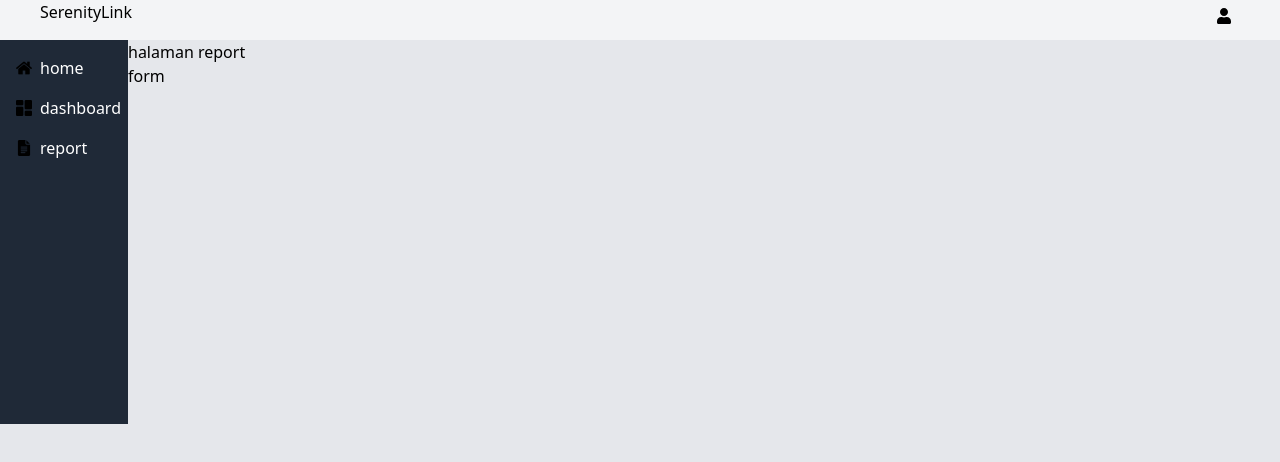
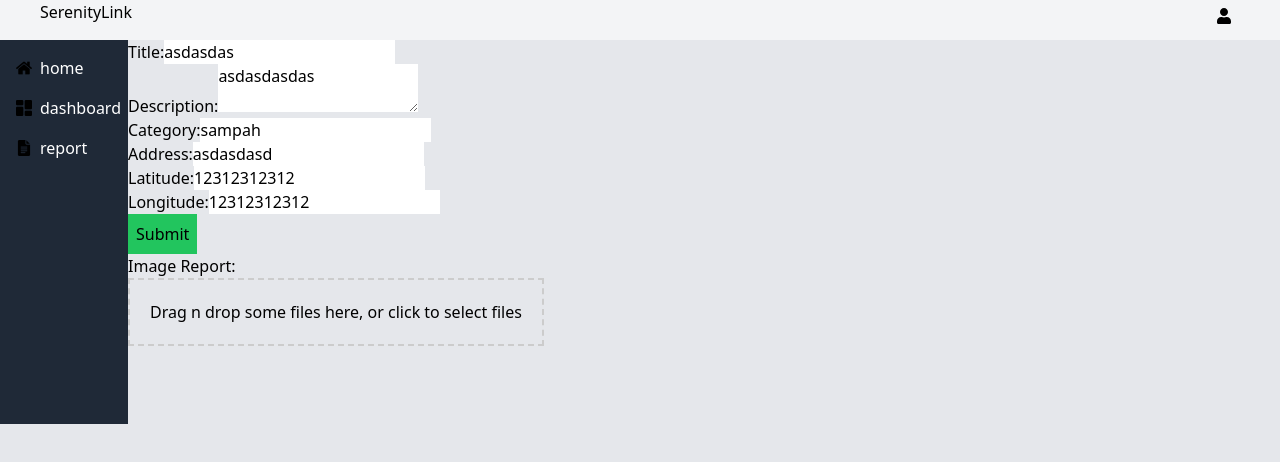
Before and after one commit to dkwhyd/frontend-serenitylink, a React (Vite) app: page /dashboard/report in a window 1280 px wide. Shown: the top 462 px of the page. Built offline with nearby package versions, Linux system fonts and the light colour scheme.

Commit message:
tambah fitur buat laporan

```diff
--- a/package.json
+++ b/package.json
@@ -18,6 +18,7 @@
     "react-dom": "^18.2.0",
     "react-dropzone": "^14.2.3",
     "react-icons": "^4.12.0",
+    "react-leaflet": "^4.2.1",
     "react-router-dom": "^6.19.0",
     "redux-thunk": "^2.4.2"
   },
--- a/src/components/ListReport/index.jsx
+++ b/src/components/ListReport/index.jsx
@@ -56,13 +56,13 @@ export default function ListReport() {
         {reportData.map((report) => (
           <div
             key={report._id}
-            className=" bg-white p-0 rounded-lg shadow-md m-3 w-64"
+            className=" bg-white p-0 rounded-lg shadow-md m-3 w-48"
           >
             <div className="relative h-36 ">
               <img
                 src={`http://localhost:5500/public/image/${report.imageReport[0]}`}
                 alt={report.title}
-                className="mb-2 h-36 w-full object-fit rounded-md"
+                className="mb-2 h-full w-full object-fit rounded-md"
               />
               <div className="absolute flex items-center text-xs text-gray-500 bottom-0 left-1 bg-gray-200 p-1 mb-1 rounded-lg line-clamp-1">
                 <FaLocationDot className="mr-1" />
@@ -80,7 +80,7 @@ export default function ListReport() {
             <div className="p-3">
               <h3 className="text-l font-semibold mb-1">{report.title}</h3>
 
-              <p className="text-xs text-gray-600 mb-1 line-clamp-2">
+              <p className="text-xs text-gray-600 mb-1 line-clamp-3">
                 {report.description}
               </p>
 
--- a/src/pages/Report/index.jsx
+++ b/src/pages/Report/index.jsx
@@ -1,16 +1,260 @@
-// import { NavLink, Route, Routes } from 'react-router-dom';
+import { useState } from 'react';
+import axios from 'axios';
+import { useDropzone } from 'react-dropzone';
+import { useSelector } from 'react-redux';
+// import SimpleImageUpload from "./simpleuploadimage";
 
-export default function Report() {
+const Report = () => {
+  const auth = useSelector((state) => state.auth);
+  console.log(auth.token);
+  let imageData = new FormData();
+
+  const [report, setReport] = useState({
+    title: 'asdasdas',
+    description: 'asdasdasdas',
+    address: 'asdasdasd',
+    category: 'sampah',
+    latitude: '12312312312',
+    longitude: '12312312312',
+    imageReport: [],
+  });
+
+  const [preview, setPreview] = useState({
+    imagePreview: [],
+  });
+
+  const [upload, setUpload] = useState([]);
+  const { imagePreview } = preview;
+
+  const {
+    title,
+    description,
+    address,
+    latitude,
+    longitude,
+    imageReport,
+    category,
+  } = report;
+
+  const onDrop = async (acceptedFiles) => {
+    // console.log(acceptedFiles);
+    acceptedFiles.forEach((file) => {
+      imageData.append('image', file);
+    });
+    const config = {
+      headers: {
+        Authorization: `Bearer ${auth.user ? auth.token : ''}`,
+        // Tambahkan header lain jika diperlukan
+      },
+    };
+    const uploadImage = await axios.post(
+      'http://localhost:5500/upload/image',
+      imageData,
+      config,
+    );
+    const getImage = uploadImage.data.image;
+    console.log(uploadImage);
+    setReport({
+      ...report,
+      imageReport: [...imageReport, getImage],
+    });
+    setPreview({
+      ...preview,
+      imagePreview: [
+        ...imagePreview,
+        ...acceptedFiles.map((file) => URL.createObjectURL(file)),
+      ],
+    });
+    const newUpload = {
+      image: [
+        getImage,
+        ...acceptedFiles.map((file) => URL.createObjectURL(file)),
+      ],
+    };
+    setUpload((prevUpload) => [...prevUpload, newUpload]);
+  };
+
+  const { getRootProps, getInputProps } = useDropzone({
+    onDrop,
+    accept: {
+      'image/png': ['.png'],
+      'image/jpg': ['.jpg'],
+      'image/jpeg': ['.jpeg'],
+    }, // Hanya menerima file gambar
+    multiple: true, // Mengizinkan pengguna memilih beberapa file
+  });
+
+  const handleSubmit = async (e) => {
+    e.preventDefault();
+    console.log(upload);
+    console.log('Data yang akan dikirim:', report);
+
+    try {
+      // Kirim formulir ke server menggunakan Axios
+      const config = {
+        headers: {
+          'Content-Type': 'application/json',
+          Authorization: `Bearer ${auth.user ? auth.token : ''}`,
+        },
+      };
+      const send = await axios.post(
+        'http://localhost:5500/report',
+        report,
+        config,
+      );
+
+      console.log(send.data);
+
+      // Atur state formData kembali ke nilai awal
+      // setFormData({
+      //   title: "",
+      //   description: "",
+      //   address: "",
+      //   latitude: "",
+      //   longitude: "",
+      //   // status: "accepted",
+      //   imageReport: [],
+      // });
+
+      // Atur kembali tampilan gambar di dropzone
+      document.getElementById('image-dropzone').value = '';
+    } catch (error) {
+      console.error('Error submitting report:', error);
+    }
+  };
+
+  const handleChange = (e) => {
+    setReport({
+      ...report,
+      [e.target.name]: e.target.value,
+    });
+  };
+
+  const cancelImageReport = (image) => {
+    console.log(image);
+    // console.log(report.imageReport);
+    // setPreview((prevPreview) => ({
+    //   ...prevPreview,
+    //   imagePreview: prevPreview.imagePreview.filter((data) => data !== image),
+    // }));
+
+    setUpload((image) => {
+      image.filter((item, index) => !index !== image);
+    });
+    console.log(upload);
+  };
+
   return (
     <div>
-      <h3>halaman report</h3>
-      {/* <div className="menus">
-        <NavLink to="new">Tambah laporan</NavLink>
-      </div> */}
-      {/* <Routes>
-        <Route path="new" element={<div>form laporan</div>} />
-      </Routes> */}
-      form
+      <form onSubmit={handleSubmit}>
+        <div>
+          <label>Title:</label>
+          <input
+            type="text"
+            name="title"
+            value={title}
+            onChange={handleChange}
+            minLength="5"
+            maxLength="50"
+            required
+          />
+        </div>
+        <div>
+          <label>Description:</label>
+          <textarea
+            name="description"
+            value={description}
+            onChange={handleChange}
+            minLength="5"
+            maxLength="250"
+            required
+          />
+        </div>
+        <div>
+          <label>Category:</label>
+          <input
+            type="text"
+            name="address"
+            value={category}
+            onChange={handleChange}
+            minLength="10"
+            required
+          />
+        </div>
+        <div>
+          <label>Address:</label>
+          <input
+            type="text"
+            name="address"
+            value={address}
+            onChange={handleChange}
+            minLength="10"
+            required
+          />
+        </div>
+        <div>{/* <MapLeaflet /> */}</div>
+        <div>
+          <label>Latitude:</label>
+          <input
+            type="text"
+            name="latitude"
+            value={latitude}
+            onChange={handleChange}
+          />
+        </div>
+        <div>
+          <label>Longitude:</label>
+          <input
+            type="text"
+            name="longitude"
+            value={longitude}
+            onChange={handleChange}
+          />
+        </div>
+
+        <input type="submit" className="bg-green-500 p-2" />
+      </form>
+
+      {/* pisahkan upload gambar dengan form */}
+
+      <div>
+        <label>Image Report:</label>
+        <div
+          {...getRootProps()}
+          id="image-dropzone"
+          style={{
+            border: '2px dashed #ccc',
+            padding: '20px',
+            textAlign: 'center',
+          }}
+        >
+          <input {...getInputProps()} />
+          <p>Drag n drop some files here, or click to select files</p>
+        </div>
+      </div>
+      <div>
+        {upload &&
+          upload.map((item, index) => (
+            <div key={index}>
+              {/* <strong>
+                Image {index + 1}: {item.image[1]}{" "}
+              </strong> */}
+              <img
+                src={item.image[1]}
+                alt={`Image ${index + 1}`}
+                style={{ width: '200px', height: '200px' }}
+              />
+              <button
+                onClick={() => cancelImageReport(item)}
+                className="bg-green-500"
+              >
+                hapus
+              </button>
+            </div>
+          ))}
+      </div>
     </div>
   );
-}
+};
+
+export default Report;
```
Also changed, not shown: 1 other file (tests, documents, lock files or other folders).
